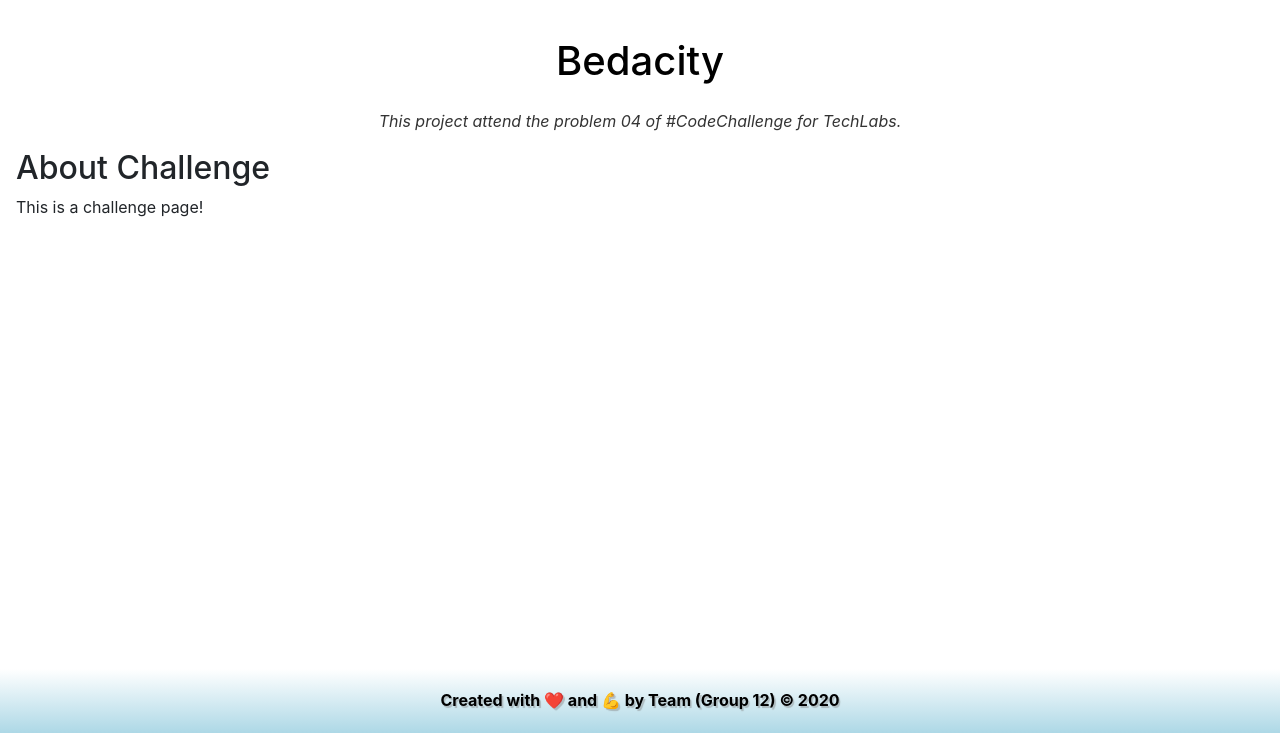
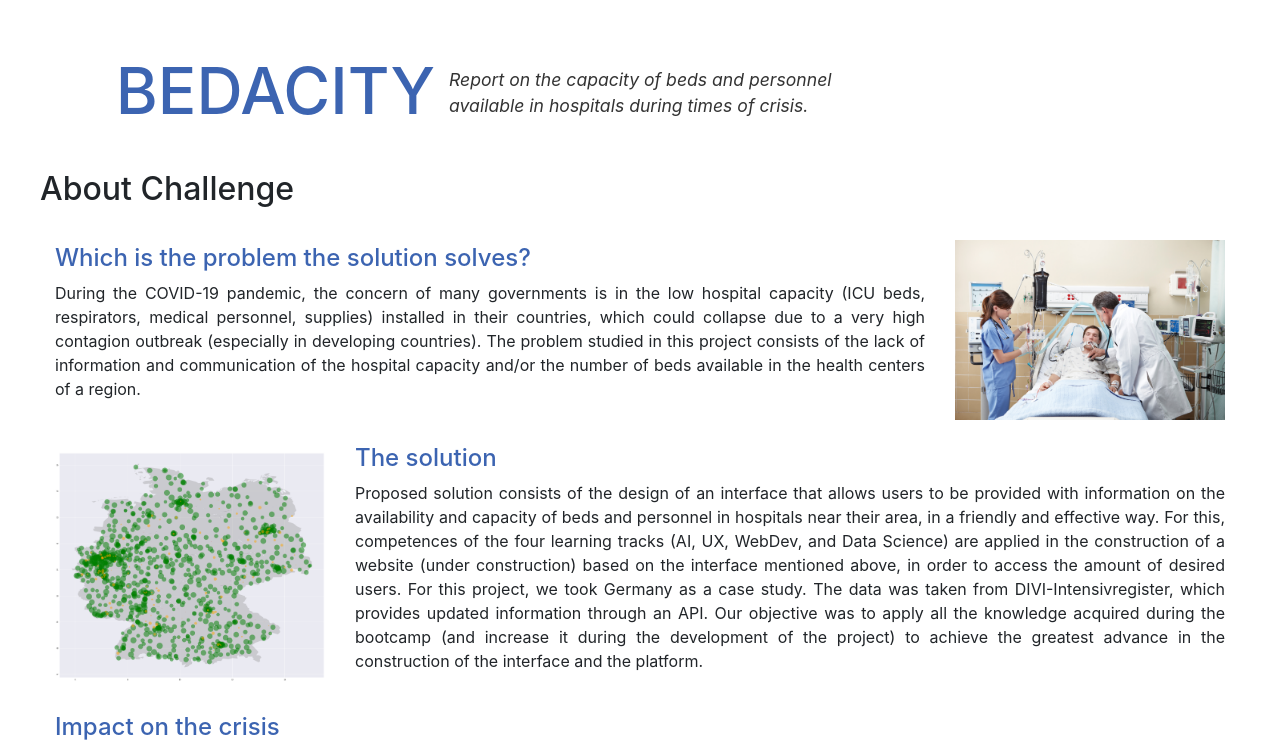
Before and after one commit to TomRG02/bedacity_project, a Gatsby site in the folder code-webpage/: page /challenge in a window 1280 px wide. Shown: the part 59-801 px from the top of the page. Built offline with nearby package versions, Linux system fonts and the light colour scheme; Gatsby itself is replaced by a stand-in of ours.

Commit message:
Challenge modificado

```diff
--- a/code-webpage/gatsby-config.js
+++ b/code-webpage/gatsby-config.js
@@ -1,7 +1,7 @@
 module.exports = {
   siteMetadata: {
-    title: `Bedacity`,
-    description: `This project attend the problem 04 of #CodeChallenge for TechLabs.`,
+    title: `BEDACITY`,
+    description: `Report on the capacity of beds and personnel available in hospitals during times of crisis.`,
     author: `Team (Group 12)`,
   },
   plugins: [
@@ -26,13 +26,13 @@ module.exports = {
     {
       resolve: `gatsby-plugin-manifest`,
       options: {
-        name: `gatsby-starter-default`,
-        short_name: `starter`,
+        name: `BEDACITY Project`,
+        short_name: `BEDACITY`,
         start_url: `/`,
         background_color: `#663399`,
         theme_color: `#663399`,
         display: `minimal-ui`,
-        icon: `src/images/gatsby-icon.png`, // This path is relative to the root of the site.
+        icon: `src/images/bedacity-icon.png`, // This path is relative to the root of the site.
       },
     },
     `gatsby-transformer-json`,
--- a/code-webpage/src/components/header.js
+++ b/code-webpage/src/components/header.js
@@ -16,8 +16,16 @@ const Header = () => {
 
   return(
     <header>
-      <h1 className={headerStyles.title}>{data.site.siteMetadata.title}</h1>
-      <p className={headerStyles.subtitle}>{data.site.siteMetadata.description}</p>
+      <div class="container">
+        <div class="row">
+          <div class="col-md-4">
+            <h1 className={headerStyles.title}>{data.site.siteMetadata.title}</h1>
+          </div>
+          <div class="col-md-8 align-middle">
+            <p className={headerStyles.subtitle}>{data.site.siteMetadata.description}</p>
+          </div>
+        </div>
+      </div>
     </header>
   )
 }
--- a/code-webpage/src/pages/challenge.js
+++ b/code-webpage/src/pages/challenge.js
@@ -1,11 +1,49 @@
 import React from 'react'
 import Layout from '../components/layout'
+import ICUbed from '../images/icu-bed.jpg'
+import GermanyMap from '../images/germany-icu-beds.png'
+import Covid from '../images/covid-2020.jpg'
+import '../styles/challenge.scss'
+
 
 const ChallengePage = () => {
     return(
         <Layout>
-            <h2>About Challenge</h2>
-            <p>This is a challenge page!</p>
+            <div style={{margin: "0 1.5rem"}}>
+                <h2>About Challenge</h2>
+                <br/>
+                <div class="container-fluid">
+                    <div class="row">
+                        <div class="col-md-9 mx-auto">
+                            <h4>Which is the problem the solution solves?</h4>
+                            <p>During the COVID-19 pandemic, the concern of many governments is in the low hospital capacity (ICU beds, respirators, medical personnel, supplies) installed in their countries, which could collapse due to a very high contagion outbreak (especially in developing countries). The problem studied in this project consists of the lack of information and communication of the hospital capacity and/or the number of beds available in the health centers of a region.</p>
+                        </div>
+                        <div class="col-md-3 mx-auto">
+                            <img src={ICUbed} className="img-style" alt="Clinical ICU Bed" />
+                        </div>
+                    </div>
+                    <br />
+                    <div class="row">
+                        <div class="col-md-3 mx-auto">
+                            <img src={GermanyMap} className="img-style" alt="Clinical ICU Bed" />
+                        </div>
+                        <div class="col-md-9 mx-auto">
+                            <h4>The solution</h4>
+                            <p>Proposed solution consists of the design of an interface that allows users to be provided with information on the availability and capacity of beds and personnel in hospitals near their area, in a friendly and effective way. For this, competences of the four learning tracks (AI, UX, WebDev, and Data Science) are applied in the construction of a website (under construction) based on the interface mentioned above, in order to access the amount of desired users. For this project, we took Germany as a case study. The data was taken from DIVI-Intensivregister, which provides updated information through an API. Our objective was to apply all the knowledge acquired during the bootcamp (and increase it during the development of the project) to achieve the greatest advance in the construction of the interface and the platform.</p>
+                        </div>
+                    </div>
+                    <br />
+                    <div class="row">
+                        <div class="col-md-9 mx-auto">
+                            <h4>Impact on the crisis</h4>
+                            <p>Recently, there has been an alarming outbreak of infections and deaths from COVID-19 in Latin America and some countries in Europe and Asia. Lack of access to information in developing countries exacerbates the situation. With this solution we want to provide open access alternatives that allow monitoring the state and capacity of hospitals in multiple regions, to guide decision-makers and users on the measures they should take. Although our case study (Germany) has portals that provide data related to bed availability, in many developing countries facing serious problems due to the pandemic this information is almost null; our solution would incentivize open data and present the information in a clear way, for governments, researchers, students, doctors, and all those interested in contributing to the total solution of the pandemic.</p>
+                        </div>
+                        <div class="col-md-3 mx-auto">
+                            <img src={Covid} className="img-style" alt="Clinical ICU Bed" />
+                        </div>
+                    </div>
+                </div>
+            </div>
         </Layout>
     )
 }
--- /dev/null
+++ b/code-webpage/src/styles/challenge.scss
@@ -0,0 +1,18 @@
+.container-fluid {
+    margin: 0;
+    padding: 0;
+}
+
+.img-style {
+    height: 100%;
+    width: 100%;
+}
+
+.row {
+    align-items: center;
+    text-align: justify;
+
+    h4 {
+        color: #3C64B1;
+    }
+}
--- a/code-webpage/src/styles/header.module.scss
+++ b/code-webpage/src/styles/header.module.scss
@@ -1,12 +1,19 @@
 .title {
-    color: #000000;
-    text-align: center;
-    margin: 1.5rem 0;
+    color: #3C64B1;
+    text-align: right;
+    margin: 2.5rem 0;
+    align-items: center;
+    font-size: 4rem;
 }
 
 .subtitle {
     color: #333333;
-    text-align: center;
-    margin-bottom: 1rem;
+    text-align: left;
     font-style: italic;
+    font-size: 1.1rem;
+    align-items: center;
+    margin-top: 1.2rem;
+    margin-left: -1rem;
+    width: 420px;
+
 }
```
Also changed, not shown: code-webpage/src/data/Team.json (+6 -6 lines), code-webpage/README.md, code-webpage/src/images/bedacity-icon.png (added), code-webpage/src/images/covid-2020.jpg (added), code-webpage/src/images/germany-icu-beds.png (added), code-webpage/src/images/icu-bed.jpg (added).
